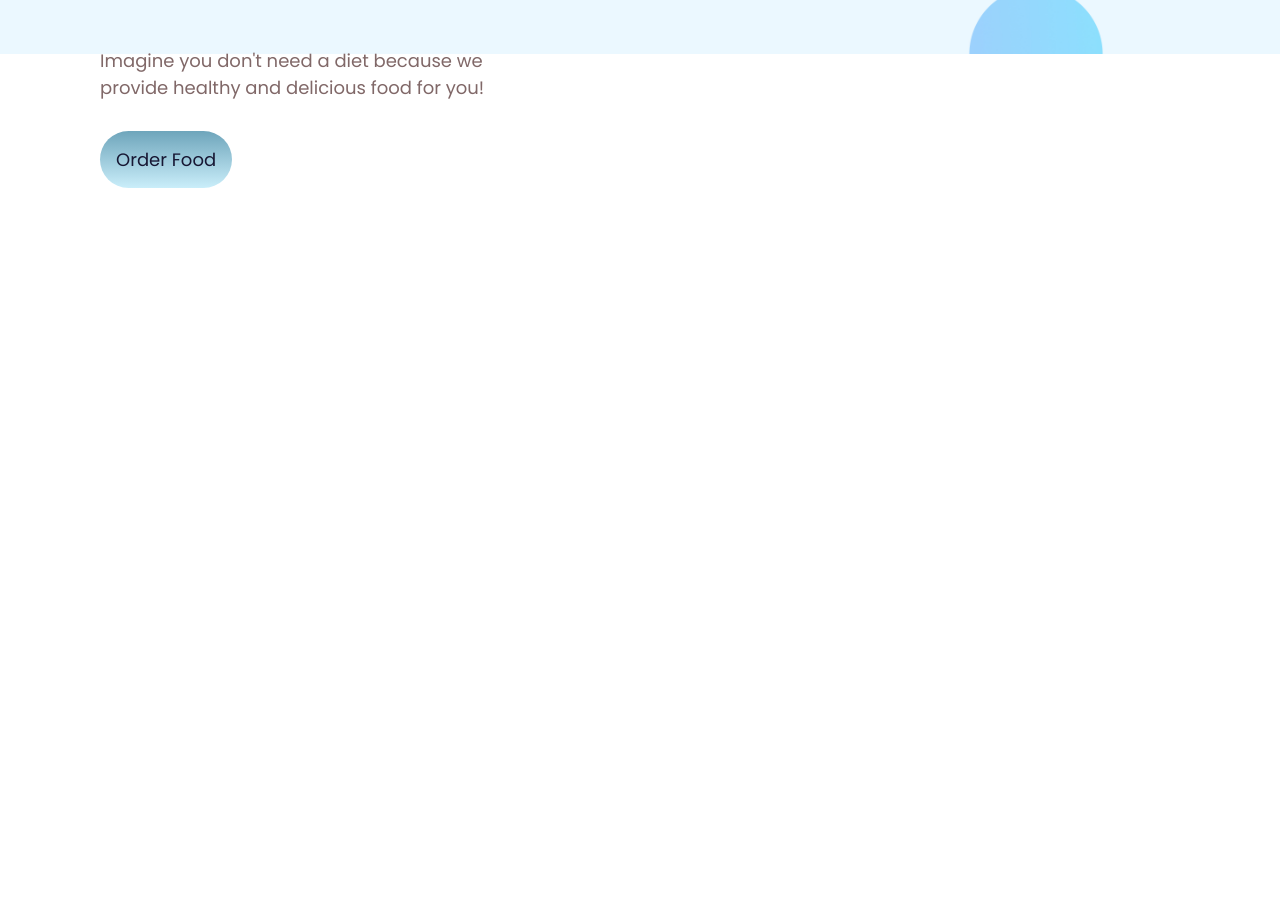
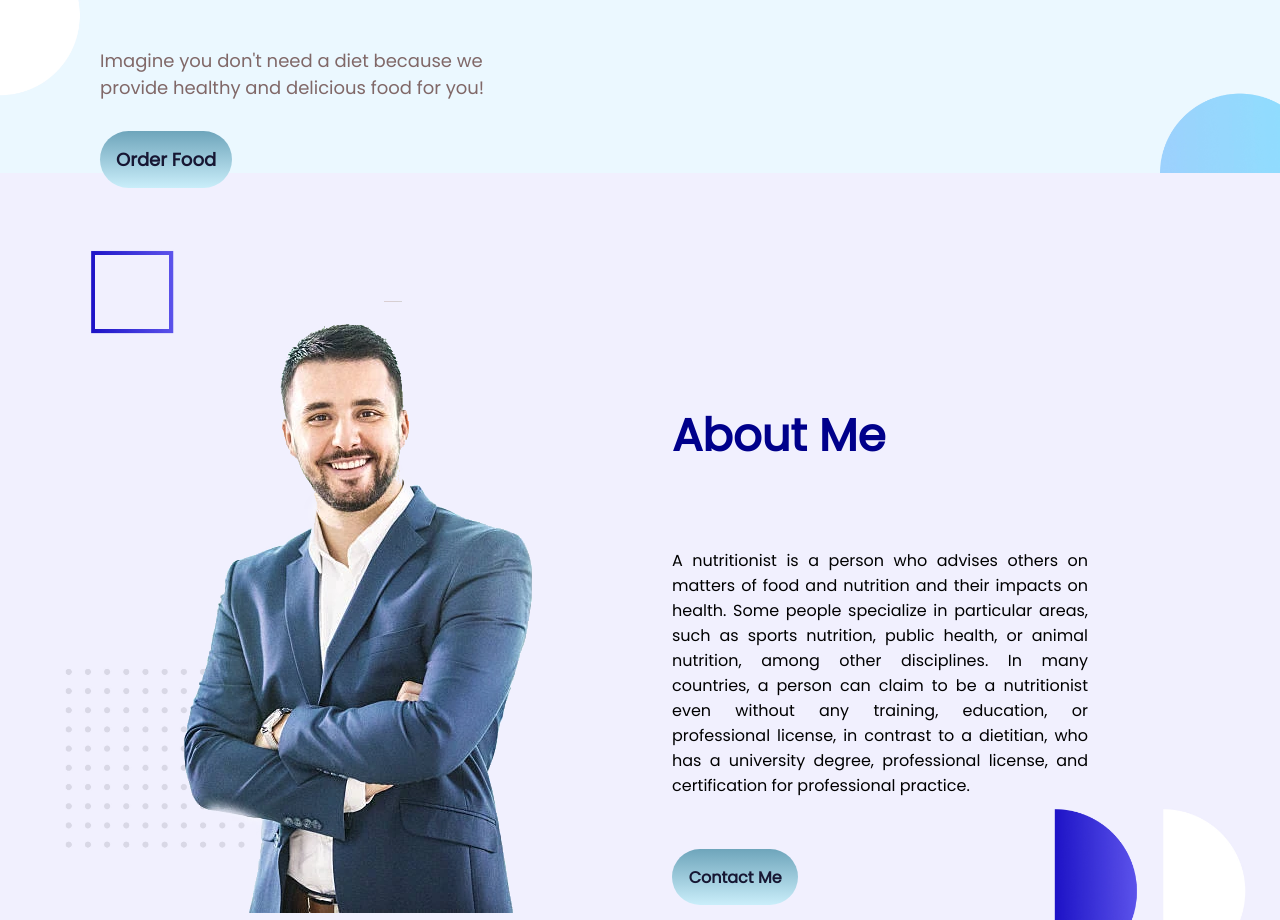
Before and after one commit to ANINDA04801/food-network, a plain HTML site: page index.html in a window 1280 px wide. Shown: the part 553-1473 px from the top of the page. Before the commit the page ends 800 px from the top, so only its background shows below. Drawn offline with Linux system fonts and the light colour scheme.

Commit message:
first commit

```diff
--- a/index.html
+++ b/index.html
@@ -14,7 +14,7 @@
 </head>
 
 <body>
-    <section class="sec-a">
+    <section class="sec-a flexibe-container">
         <div class="big-text">
             <h1><span id="blue">Skip</span> The Diet,<br>
                 Just Eat Healthy
@@ -26,6 +26,20 @@
         </div>
         <div class="healthy-man"><img src="images/healthyman.jpg" alt=""></div>
     </section>
+    <section class="sec-b flexibe-container">
+        <div class="smartman">
+            <img src="images/smartman.webp" alt="">
+        </div>
+        <div class="about-me">
+            <h2>About Me</h2><br>
+            <p>A nutritionist is a person who advises others on matters of food and nutrition and their impacts on
+                health. Some people specialize in particular areas, such as sports nutrition, public health, or animal
+                nutrition, among other disciplines. In many countries, a person can claim to be a nutritionist even
+                without any training, education, or professional license, in contrast to a dietitian, who has a
+                university degree, professional license, and certification for professional practice.</p><br><br>
+            <a class="link contact" target="_blank" href="https://specialistdoctorsbd.com/">Contact Me</a>
+        </div>
+    </section>
 </body>
 
 </html>
--- a/style.css
+++ b/style.css
@@ -3,12 +3,16 @@ body {
     margin: 0%;
 }
 
+.flexibe-container {
+    display: flex;
+    margin-bottom: 0px;
+}
+
 .sec-a {
     background-image: url(images/Frame\ 57.jpg);
     background-attachment: scroll;
-    background-size: contain;
+    background-size: cover;
     background-repeat: no-repeat;
-    display: flex;
 }
 
 h1 {
@@ -33,9 +37,33 @@ h1 {
 }
 
 .link {
+    font-weight: 700;
     border-radius: 55px;
     text-decoration: none;
     color: rgb(23, 23, 51);
     background-image: linear-gradient(rgb(110, 165, 187), rgb(202, 238, 250));
     padding: 4%;
 }
+
+.sec-b {
+    background-image: url(images/Frame\ 56.jpg);
+    background-attachment: scroll;
+    background-size: cover;
+    background-repeat: no-repeat;
+}
+
+.smartman {
+    padding-top: 10%;
+}
+
+h2 {
+    font-size: 45px;
+    color: darkblue;
+}
+
+.about-me {
+    padding-top: 15%;
+    padding-left: 60px;
+    padding-right: 15%;
+    text-align: justify;
+}
```
Also changed, not shown: images/smartman.jpg (added), images/smartman.webp (added).
